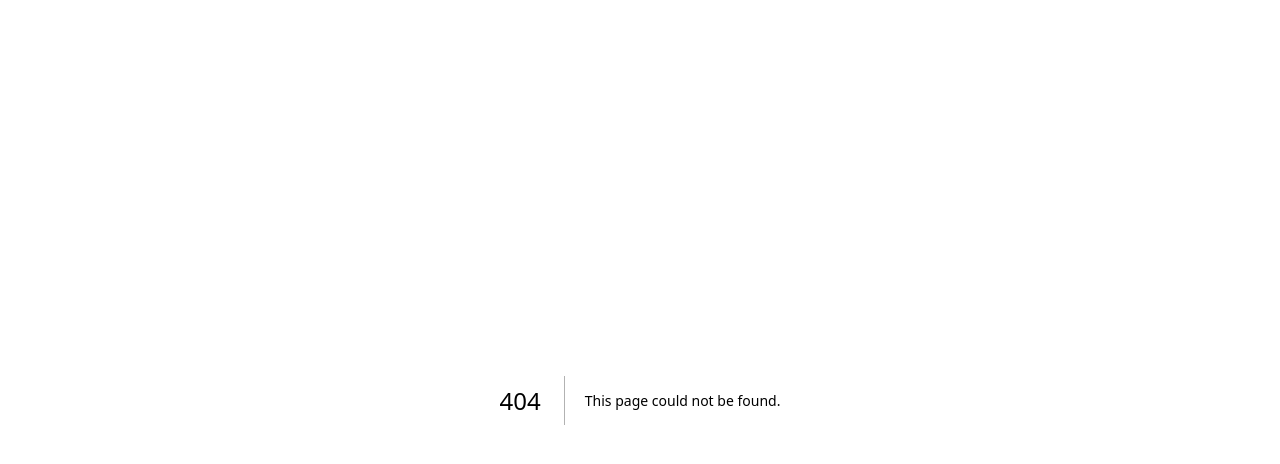
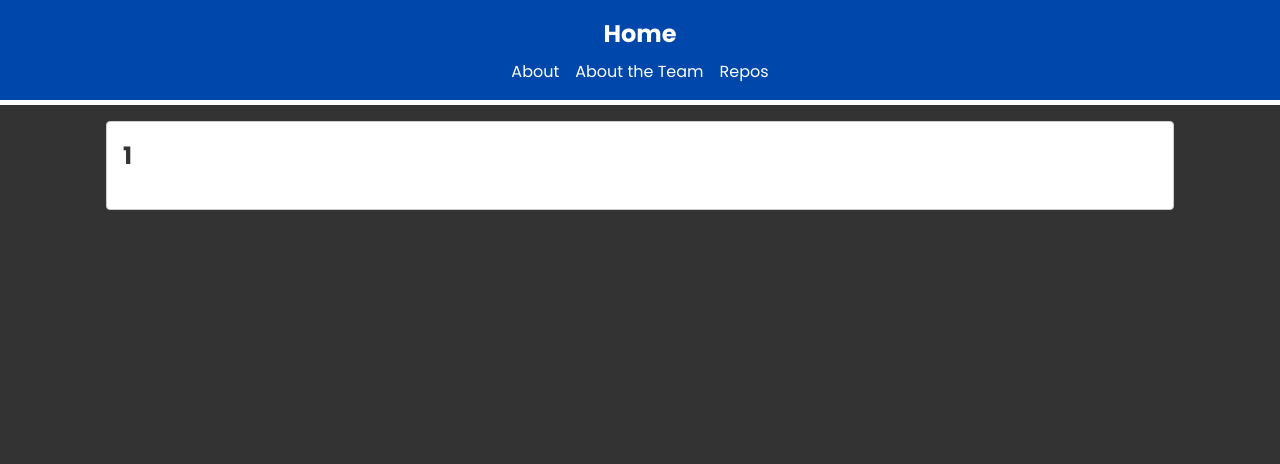
Before and after one commit to gabrielbourget/app-router-tutorial, a Next.js app: page /code/repos/1 in a window 1280 px wide. Before the commit this address had no page. Shown: the top 464 px of the page. Built offline with nearby package versions, Linux system fonts and the light colour scheme.

Commit message:
tutorial work

```diff
--- a/package.json
+++ b/package.json
@@ -19,6 +19,7 @@
     "postcss": "8.4.24",
     "react": "18.2.0",
     "react-dom": "18.2.0",
+    "react-icons": "^4.9.0",
     "tailwindcss": "3.3.2",
     "typescript": "5.1.3"
   }
--- a/src/app/about/page.tsx
+++ b/src/app/about/page.tsx
@@ -1,3 +1,7 @@
+export const metadata = {
+  title: "About Page"
+}
+
 const AboutPage = () => {
   return (
     <>
--- /dev/null
+++ b/src/app/code/repos/[name]/page.tsx
@@ -0,0 +1,11 @@
+const RepoPage = ({ params }: { params: any }) => {
+  const { name } = params;
+
+  return (
+    <div className="card">
+      <h2>{ name }</h2>
+    </div>
+  );
+}
+
+export default RepoPage;
--- a/src/app/globals.css
+++ b/src/app/globals.css
@@ -182,7 +182,7 @@ body {
 
 .spinner {
   border: 4px solid rgba(0, 0, 0, 0.1);
-  border-left-color: blue;
+  border-left-color: red;
   border-radius: 50%;
   width: 40px;
   height: 40px;
--- a/src/app/layout.tsx
+++ b/src/app/layout.tsx
@@ -1,11 +1,16 @@
 import './globals.css'
-import { Inter } from 'next/font/google'
+import { Poppins } from 'next/font/google';
+import Header from "../components/Header";
 
-const inter = Inter({ subsets: ['latin'] })
+const poppins = Poppins({
+  weight: ['400', '700'],
+  subsets: ['latin']
+});
 
 export const metadata = {
-  title: 'Create Next App',
-  description: 'Generated by create next app',
+  title: 'App Directory Tutorial',
+  description: 'Ayyyy',
+  keywords: "web dev, javascript, typescript, react, nextjs"
 }
 
 export default function RootLayout({
@@ -15,7 +20,12 @@ export default function RootLayout({
 }) {
   return (
     <html lang="en">
-      <body className={inter.className}>{children}</body>
+      <body className={poppins.className}>
+        <Header />
+        <main className="container">
+          {children}
+        </main>
+      </body>
     </html>
   )
 }
--- /dev/null
+++ b/src/components/Header.tsx
@@ -0,0 +1,20 @@
+import Link from "next/link";
+
+const Header = () => {
+  return (
+    <header className="header">
+      <div className="container">
+        <div className="logo">
+          <Link href="/">Home</Link>
+        </div>
+        <div className="links">
+          <Link href="/about">About</Link>
+          <Link href="/about/team">About the Team</Link>
+          <Link href="/code/repos">Repos</Link>
+        </div>
+      </div>
+    </header>
+  );
+}
+
+export default Header;
```
Also changed, not shown: src/app/code/repos/page.tsx (added, +42 -0 lines), src/app/loading.tsx (added, +9 -0 lines), 1 other file (tests, documents, lock files or other folders).
